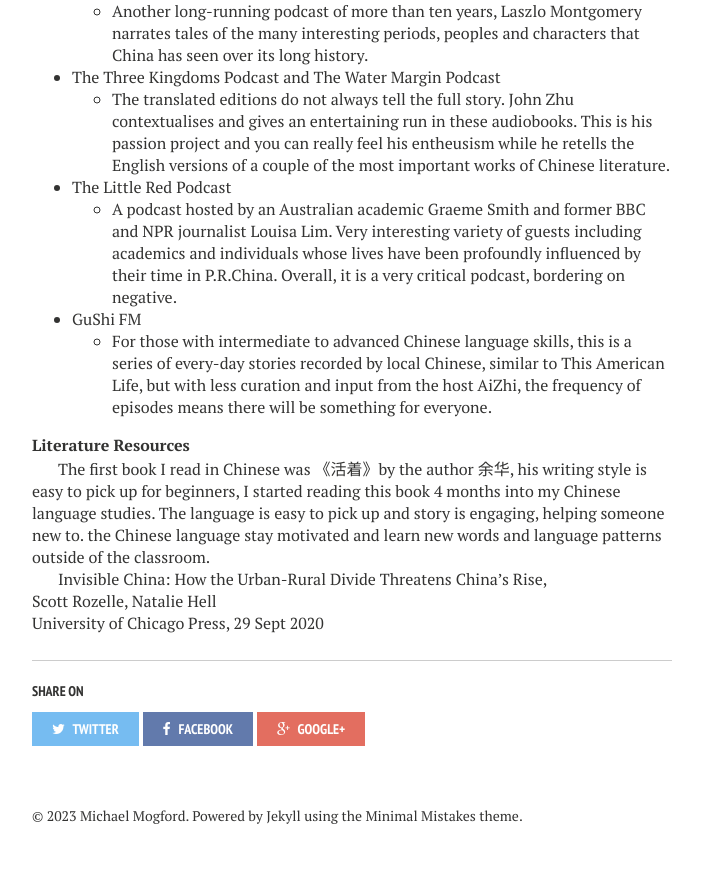
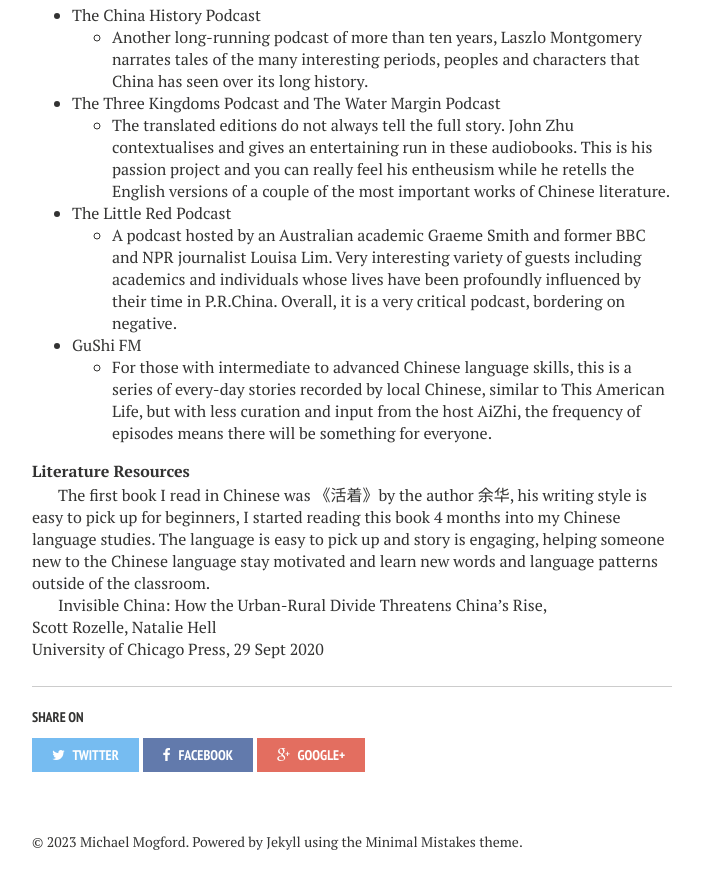
Before and after one commit to MLMogford/MLMogford.github.io, a Jekyll site: the page built from china/index.md, in a window 1280 px wide and 900 px high, scrolled down 1094 px. Shown: the top 889 px of the window, without its empty margins (288-991 px from the left). Built offline with Jekyll 4.4.1, drawn with Linux system fonts in a browser that asks for light colours; nearby versions of some CDN libraries.

```diff
--- a/china/index.md
+++ b/china/index.md
@@ -20,18 +20,27 @@ A basic understanding of China is useful as it becomes a bigger part of the worl
 
  - The Sinica podcast
  	- This is a great production hosted by Kaiser Kuo and Jeremy Goldkorn has continued for over a decade. Both host this show with the background and wisdom to easily carry the conversational interviews they have that cover a vast array of topics, from the development of the tobacco industry, the self help industry and international relations. I was first introduced to this program when I was frequenting the Bridge Cafe in WuDaoKou where informative talks were held each month, I was particularly keen to attend this event because Kaiser was was to give a talk after recording an episode with my good friend Assistant Professor Eric Hendricks-Kim.
+
+
  - The China History Podcast
 	- Another long-running podcast of more than ten years, Laszlo Montgomery narrates tales of the many interesting periods, peoples and characters that China has seen over its long history.
+
+
 - The Three Kingdoms Podcast and The Water Margin Podcast
 	- The translated editions do not always tell the full story. John Zhu contextualises and gives an entertaining run in these audiobooks. This is his passion project and you can really feel his entheusism while he retells the English versions of a couple of the most important works of Chinese literature.
+
 - The Little Red Podcast
 	- A podcast hosted by an Australian academic Graeme Smith and former BBC and NPR journalist Louisa Lim. Very interesting variety of guests including academics and individuals whose lives have been profoundly influenced by their time in P.R.China. Overall, it is a very critical podcast, bordering on negative.
+
+
 - GuShi FM
 	- For those with intermediate to advanced Chinese language skills, this is a series of every-day stories recorded by local Chinese, similar to This American Life, but with less curation and input from the host AiZhi, the frequency of episodes means there will be something for everyone.
 
+
 **Literature Resources**
 
-The first book I read in Chinese was 《活着》by the author 余华, his writing style is easy to pick up for beginners, I started reading this book 4 months into my Chinese language studies. The language is easy to pick up and story is engaging, helping someone new to. the Chinese language stay motivated and learn new words and language patterns outside of the classroom.
+The first book I read in Chinese was 《活着》by the author 余华, his writing style is easy to pick up for beginners, I started reading this book 4 months into my Chinese language studies. The language is easy to pick up and story is engaging, helping someone new to the Chinese language stay motivated and learn new words and language patterns outside of the classroom.
+
 
 Invisible China: How the Urban-Rural Divide Threatens China’s Rise,
 Scott Rozelle, Natalie Hell
```
